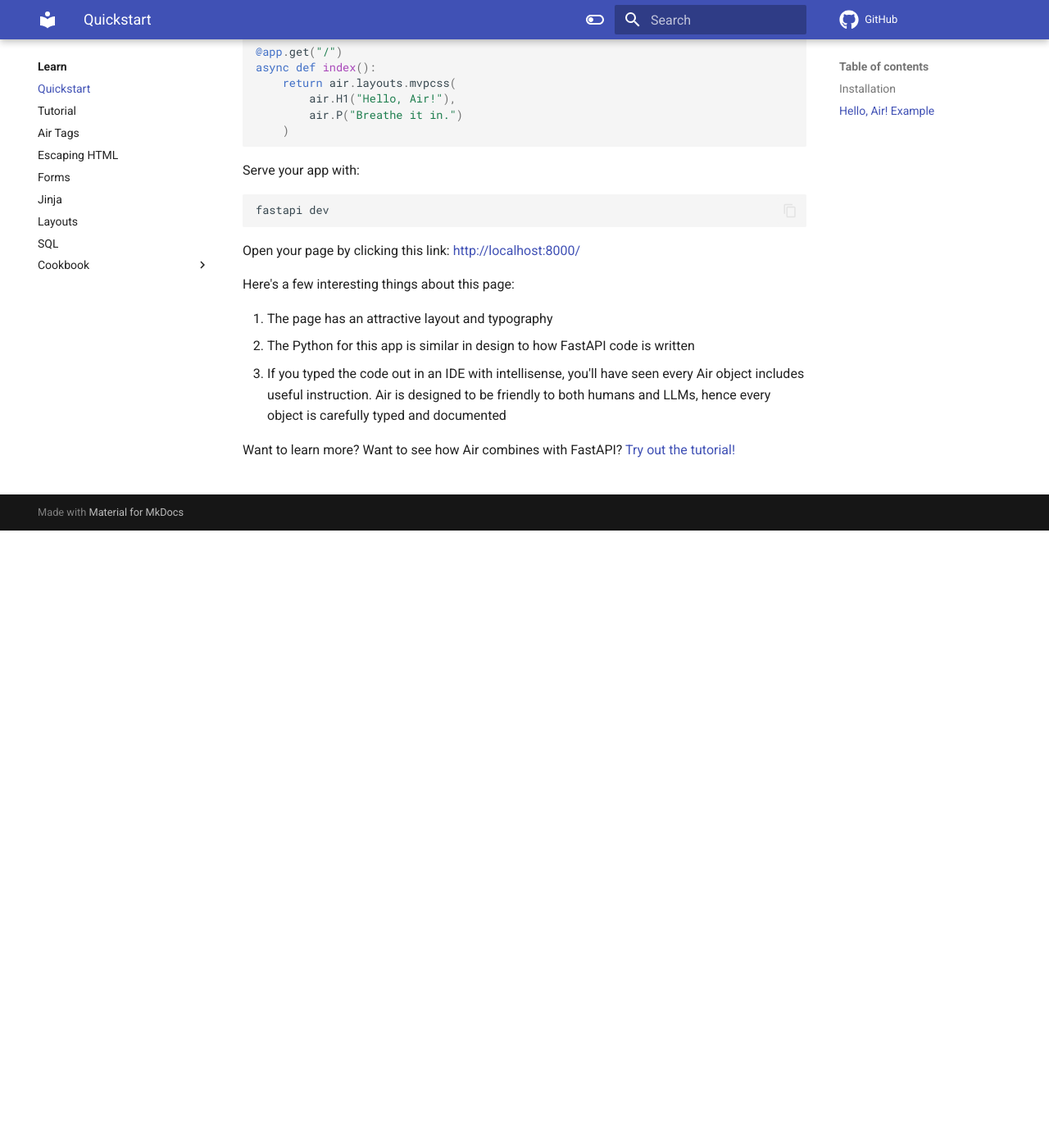
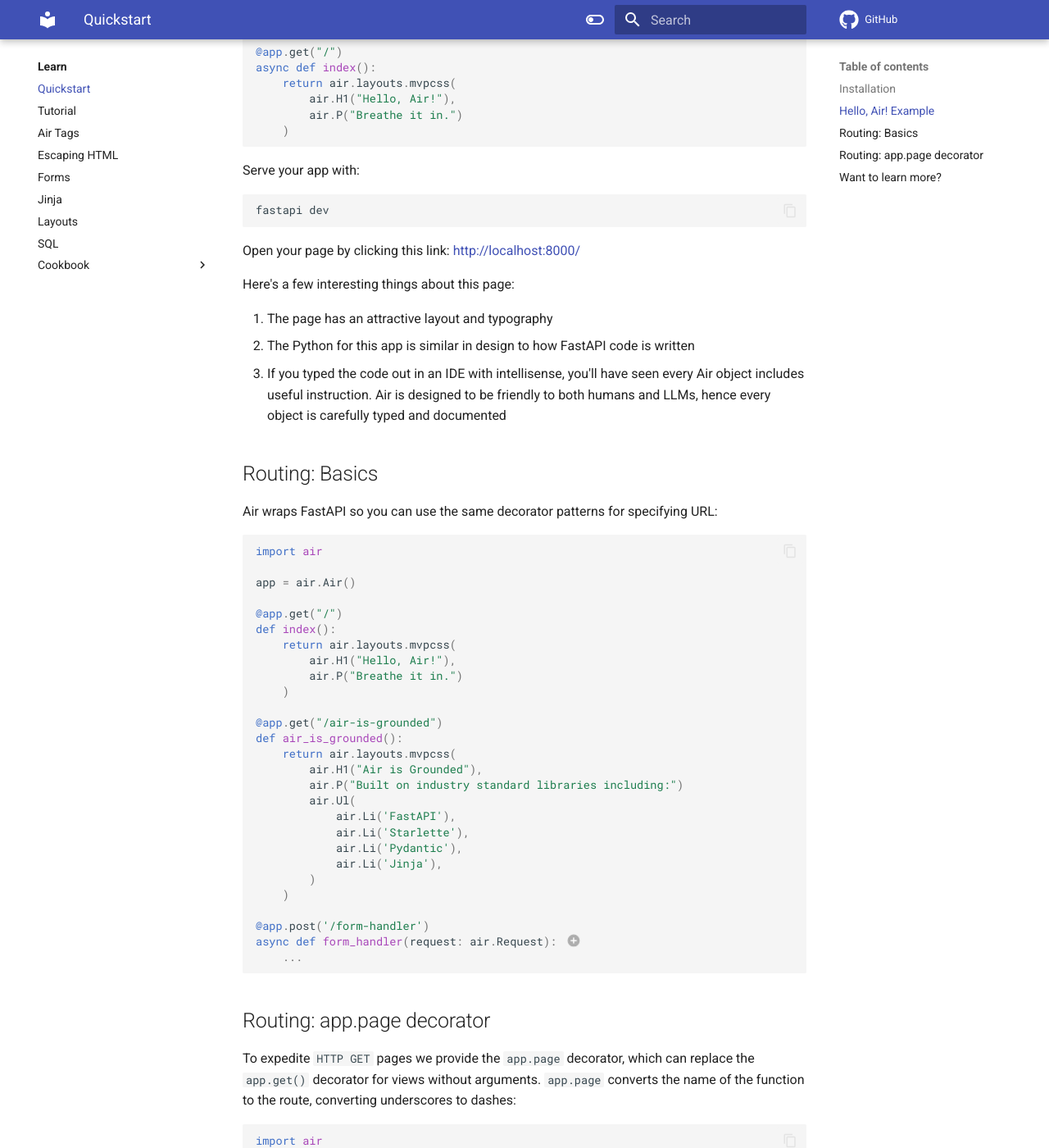
Before and after one commit to feldroy/air, an MkDocs documentation site: the page built from docs/learn/quickstart.md, in a window 1280 px wide and 1400 px high, scrolled down 753 px. Shown: the whole window at 82% size. Built offline with MkDocs 1.6.1 and Material for MkDocs 9.7.7, drawn with Linux system fonts in a browser that asks for light colours; comment, search, counter and statistics services are not loaded; some of the changed text lies outside the part shown.

Commit message:
Add routing to the quickstart

````diff
--- a/docs/learn/quickstart.md
+++ b/docs/learn/quickstart.md
@@ -49,4 +49,78 @@ Here's a few interesting things about this page:
 2. The Python for this app is similar in design to how FastAPI code is written
 3. If you typed the code out in an IDE with intellisense, you'll have seen every Air object includes useful instruction. Air is designed to be friendly to both humans and LLMs, hence every object is carefully typed and documented
 
-Want to learn more? Want to see how Air combines with FastAPI? [Try out the tutorial!](tutorial.md)
+## Routing: Basics
+
+Air wraps FastAPI so you can use the same decorator patterns for specifying URL:
+
+```python
+import air
+
+app = air.Air()
+
+@app.get("/")
+def index():
+    return air.layouts.mvpcss(
+        air.H1("Hello, Air!"),
+        air.P("Breathe it in.")
+    )
+
+@app.get("/air-is-grounded")
+def air_is_grounded():
+    return air.layouts.mvpcss(
+        air.H1("Air is Grounded"),
+        air.P("Built on industry standard libraries including:")
+        air.Ul(
+            air.Li('FastAPI'),
+            air.Li('Starlette'),
+            air.Li('Pydantic'),
+            air.Li('Jinja'),
+        )
+    )
+
+@app.post('/form-handler')
+async def form_handler(request: air.Request): # (1)!
+    ...
+```
+
+1. Form handling in Air requires `async` functions and usually an `air.Request` argument. We cover forms later on this page as well as in numerous places across the Air documentation.
+
+## Routing: app.page decorator
+
+To expedite `HTTP GET` pages we provide the `app.page` decorator, which can replace the `app.get()` decorator for views without arguments. `app.page` converts the name of the function to the route, converting underscores to dashes:
+
+```python hl_lines="5-6 12-12"
+import air
+
+app = air.Air()
+
+@app.page # Renders as '/'
+def index(): # (1)!
+    return air.layouts.mvpcss(
+        air.H1("Hello, Air!"),
+        air.P("Breathe it in.")
+    )
+
+@app.page # Renders as '/air-is-grounded'
+def air_is_grounded(): # (2)!
+    return air.layouts.mvpcss(
+        air.H1("Air is Grounded"),
+        air.P("Built on industry standard libraries including:")
+        air.Ul(
+            air.Li('FastAPI'),
+            air.Li('Starlette'),
+            air.Li('Pydantic'),
+            air.Li('Jinja'),
+        )
+    )
+```
+
+1. `app.page` used over functions named `index` are converted to the `/` route.
+2. `app.page` used over functions are converted to a route based on their name, with underscores converted to dashes.
+
+## Want to learn more?
+
+Check out these documentation sections:
+
+- [Learn](/learn)
+- [API Reference](/api)
--- a/mkdocs.yml
+++ b/mkdocs.yml
@@ -70,6 +70,7 @@ theme:
   name: material
   features:
     - content.code.copy
+    - content.code.annotate
     - content.tabs.link
     - navigation.indexes
     - navigation.instant
````
